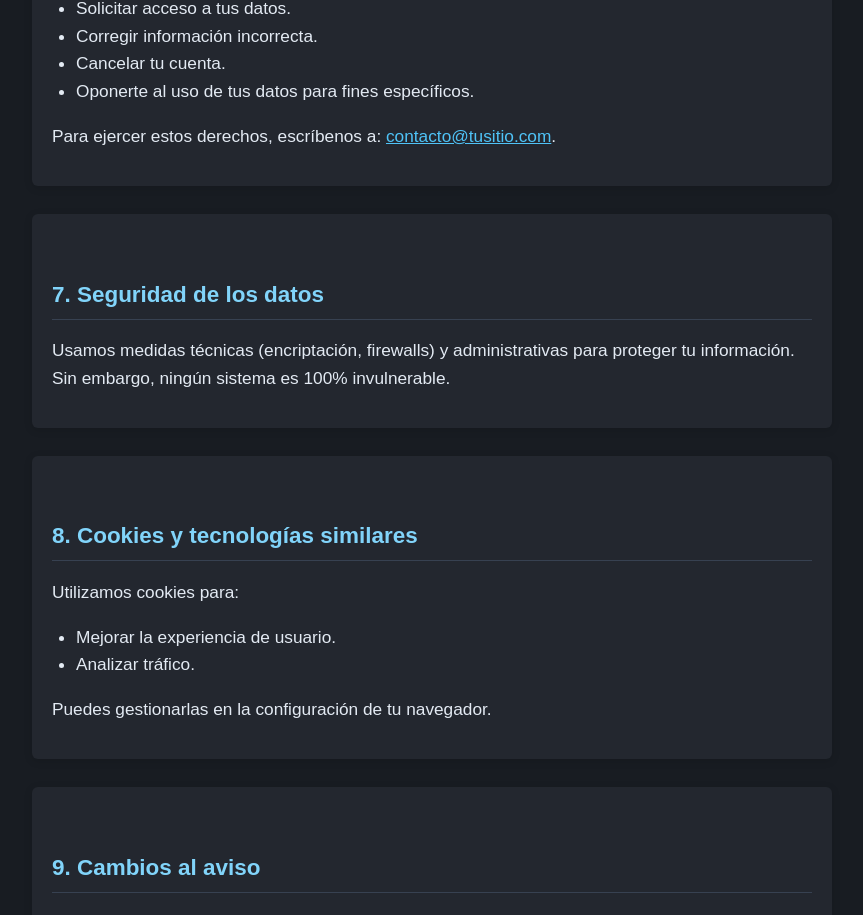
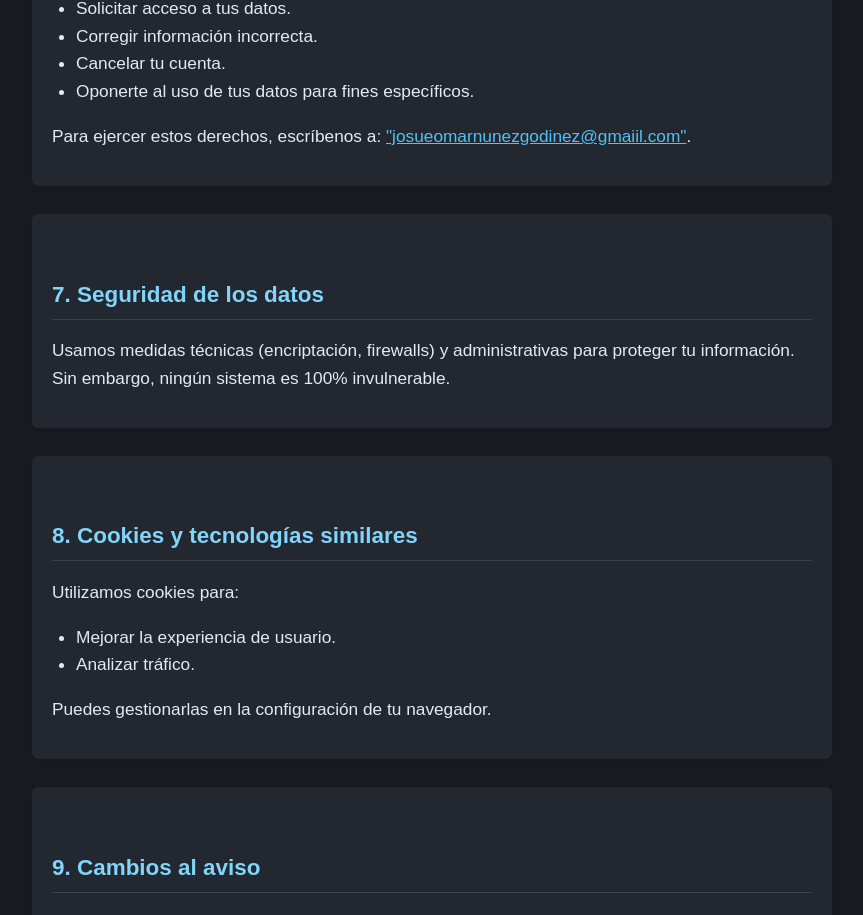
Before and after one commit to boar616666/sitio-fitness, a React (Vite) app: page /politica-privacidad in a window 1280 px wide. Shown: the part 2314-3229 px from the top of the page, without its empty margins (208-1071 px from the left). Built offline with nearby package versions, Linux system fonts and the light colour scheme.

Commit message:
avisoPrivacidad

```diff
--- a/src/components/PrivacyPolicy.jsx
+++ b/src/components/PrivacyPolicy.jsx
@@ -78,7 +78,7 @@ const PrivacyPolicy = () => {
           <li>Cancelar tu cuenta.</li>
           <li>Oponerte al uso de tus datos para fines específicos.</li>
         </ul>
-        <p>Para ejercer estos derechos, escríbenos a: <a href="josueomarnunezgodinez@gmaiil.com">contacto@tusitio.com</a>.</p>
+        <p>Para ejercer estos derechos, escríbenos a: <a href="josueomarnunezgodinez@gmaiil.com">"josueomarnunezgodinez@gmaiil.com"</a>.</p>
       </div>
 
       <div className="privacy-section">
```
